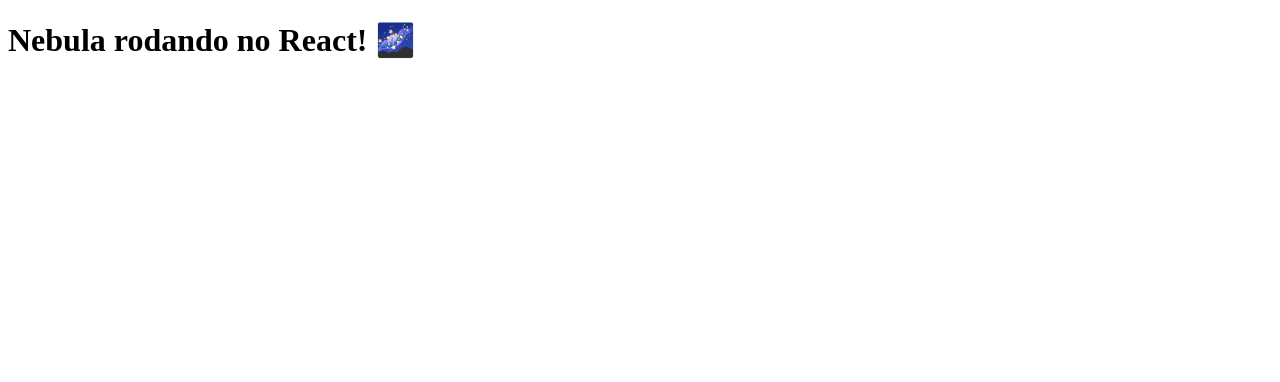
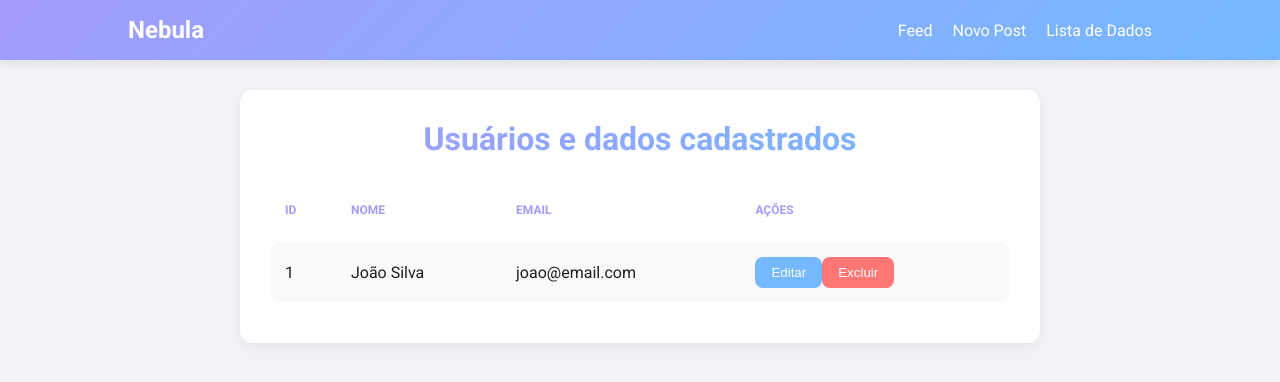
Before and after one commit to ianmelo1/pratica12, a React (Vite) app in the folder minha_aplicacao/: page /listagem in a window 1280 px wide. Shown: the top 382 px of the page. Built offline with nearby package versions, Linux system fonts and the light colour scheme.

Commit message:
feat: rotas configuradas e interface renderizando. closes #7

```diff
--- a/minha_aplicacao/package.json
+++ b/minha_aplicacao/package.json
@@ -11,7 +11,8 @@
   },
   "dependencies": {
     "react": "^19.2.6",
-    "react-dom": "^19.2.6"
+    "react-dom": "^19.2.6",
+    "react-router-dom": "^7.16.0"
   },
   "devDependencies": {
     "@eslint/js": "^10.0.1",
--- a/minha_aplicacao/src/App.jsx
+++ b/minha_aplicacao/src/App.jsx
@@ -1,9 +1,20 @@
+import { BrowserRouter as Router, Routes, Route } from 'react-router-dom';
+import Navbar from './components/Navbar';
+import Home from './pages/Home';
+import Cadastro from './pages/Cadastro';
+import Listagem from './pages/Listagem';
+
 function App() {
   return (
-    <div>
-      <h1>Nebula rodando no React! 🌌</h1>
-    </div>
-  )
+    <Router>
+      <Navbar />
+      <Routes>
+        <Route path="/" element={<Home />} />
+        <Route path="/cadastro" element={<Cadastro />} />
+        <Route path="/listagem" element={<Listagem />} />
+      </Routes>
+    </Router>
+  );
 }
 
-export default App
+export default App;
--- /dev/null
+++ b/minha_aplicacao/src/components/Navbar.jsx
@@ -0,0 +1,16 @@
+import { Link } from 'react-router-dom';
+
+function Navbar() {
+  return (
+    <nav className="navbar">
+      <div className="logo">Nebula</div>
+      <ul className="nav-links">
+        <li><Link to="/">Feed</Link></li>
+        <li><Link to="/cadastro">Novo Post</Link></li>
+        <li><Link to="/listagem">Lista de Dados</Link></li>
+      </ul>
+    </nav>
+  );
+}
+
+export default Navbar;
--- a/minha_aplicacao/src/main.jsx
+++ b/minha_aplicacao/src/main.jsx
@@ -1,6 +1,7 @@
 import { StrictMode } from 'react'
 import { createRoot } from 'react-dom/client'
 import App from './App.jsx'
+import './styles/Nebula.css'
 
 createRoot(document.getElementById('root')).render(
   <StrictMode>
--- /dev/null
+++ b/minha_aplicacao/src/pages/Cadastro.jsx
@@ -0,0 +1,17 @@
+function Cadastro() {
+  return (
+    <main className="container">
+      <h1>Criar Novo post</h1>
+      <form className="form-cadastro">
+        <label htmlFor="nome">Seu nome:</label>
+        <input type="text" id="nome" name="nome" placeholder="Digite seu nome..." required />
+
+        <label htmlFor="post">O que está pensando?</label>
+        <textarea id="post" name="post" rows="4" placeholder="Escreva aqui seu post..."></textarea>
+
+        <button type="submit">Publicar no feed</button>
+      </form>
+    </main>
+  );
+}
+export default Cadastro;
--- /dev/null
+++ b/minha_aplicacao/src/pages/Home.jsx
@@ -0,0 +1,11 @@
+function Home() {
+  return (
+    <main className="container">
+      <h1>Feed de Notícias</h1>
+      <div id="feed-lista">
+        <p className="loading">Carregando posts...</p>
+      </div>
+    </main>
+  );
+}
+export default Home;
--- /dev/null
+++ b/minha_aplicacao/src/pages/Listagem.jsx
@@ -0,0 +1,29 @@
+function Listagem() {
+  return (
+    <main className="container">
+      <h1>Usuários e dados cadastrados</h1>
+      <table>
+        <thead>
+          <tr>
+            <th>ID</th>
+            <th>Nome</th>
+            <th>Email</th>
+            <th>Ações</th>
+          </tr>
+        </thead>
+        <tbody>
+          <tr>
+            <td>1</td>
+            <td>João Silva</td>
+            <td>joao@email.com</td>
+            <td>
+              <button className="btn-editar">Editar</button>
+              <button className="btn-excluir">Excluir</button>
+            </td>
+          </tr>
+        </tbody>
+      </table>
+    </main>
+  );
+}
+export default Listagem;
--- /dev/null
+++ b/minha_aplicacao/src/styles/Nebula.css
@@ -0,0 +1,130 @@
+@import url('https://fonts.googleapis.com/css2?family=Roboto:wght@300;400;700&display=swap');
+
+* {
+    margin: 0;
+    padding: 0;
+    box-sizing: border-box;
+}
+
+body {
+    font-family: 'Roboto', sans-serif;
+    background-color: #f0f2f5;
+    color: #1c1e21;
+}
+
+.navbar {
+    background: linear-gradient(135deg, #A29BFE, #74B9FF);
+    color: white;
+    display: flex;
+    justify-content: space-between;
+    align-items: center;
+    padding: 1rem 10%;
+    box-shadow: 0 2px 10px rgba(0,0,0,0.1);
+}
+
+.logo {
+    font-size: 1.5rem;
+    font-weight: bold;
+}
+
+.nav-links {
+    list-style: none;
+    display: flex;
+    gap: 20px;
+}
+
+.nav-links a {
+    color: white;
+    text-decoration: none;
+    font-weight: 500;
+}
+
+.container {
+    max-width: 800px;
+    margin: 30px auto;
+    background: white;
+    padding: 30px;
+    border-radius: 12px;
+    box-shadow: 0 4px 12px rgba(0,0,0,0.05);
+}
+
+h1 {
+    background: linear-gradient(to right, #A29BFE, #74B9FF);
+    -webkit-background-clip: text;
+    background-clip: text;
+    -webkit-text-fill-color: transparent;
+    font-weight: 800;
+    text-align: center;
+    margin-bottom: 20px;
+}
+
+.form-cadastro {
+    display: flex;
+    flex-direction: column;
+    gap: 15px;
+}
+
+input, textarea {
+    padding: 12px;
+    border: 1px solid #dddfe2;
+    border-radius: 8px;
+    background-color: #f5f6f7;
+}
+
+button[type="submit"] {
+    background-color: #55E6C1;
+    color: white;
+    border: none;
+    padding: 12px;
+    border-radius: 8px;
+    font-weight: bold;
+    cursor: pointer;
+}
+
+table {
+    width: 100%;
+    border-collapse: separate;
+    border-spacing: 0 10px;
+    margin-top: 20px;
+}
+
+th {
+    color: #A29BFE;
+    text-transform: uppercase;
+    font-size: 0.75rem;
+    padding: 15px;
+    text-align: left;
+}
+
+td {
+    background-color: #f9f9f9;
+    padding: 15px;
+    border: none;
+}
+
+td:first-child { border-radius: 12px 0 0 12px; }
+td:last-child { border-radius: 0 12px 12px 0; }
+
+.btn-editar {
+    background-color: #74B9FF;
+    color: white;
+    border: none;
+    padding: 8px 16px;
+    border-radius: 8px;
+    cursor: pointer;
+}
+
+.btn-excluir {
+    background-color: #ff7675;
+    color: white;
+    border: none;
+    padding: 8px 16px;
+    border-radius: 8px;
+    cursor: pointer;
+}
+
+.loading {
+    text-align: center;
+    color: #888;
+    font-style: italic;
+}
```
Also changed, not shown: 1 other file (tests, documents, lock files or other folders).
